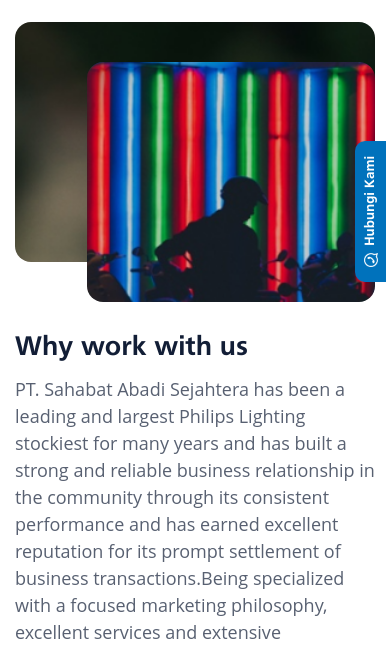
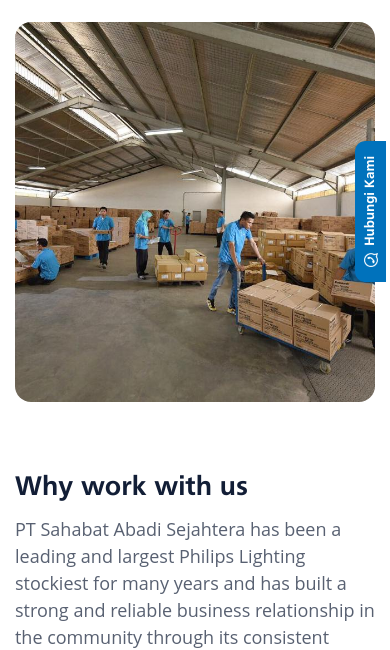
Before and after one commit to luthfimunadzar/sass-web, a website: page career.html in a window 390 px wide. Shown: the part 184-834 px from the top of the page. Drawn offline with Linux system fonts and the light colour scheme.

Commit message:
fix image on about & career

```diff
--- a/career.html
+++ b/career.html
@@ -93,14 +93,13 @@
 			<div class="container">
 				<div class="row align-items-center">
 					<div class="col-md-5">
-						<div class="image-wrap">
-							<div class="image top" style="background-image: url('assets/images/news1.png');"></div>
-							<div class="image bot" style="background-image: url('assets/images/news2.png');"></div>
+						<div class="image-wrap career">
+							<div class="image top" style="background-image: url('assets/images/gudang.jpeg');"></div>
 						</div>
 					</div>
 					<div class="col-md-7">
 						<h4>Why work with us</h4>
-						<p>PT. Sahabat Abadi Sejahtera has been a leading and largest Philips Lighting stockiest for many years and has built a strong and reliable business relationship in the community through its consistent performance and has earned excellent reputation for its prompt settlement of business transactions.Being specialized with a focused marketing philosophy, excellent services and extensive distribution network in the region, PT. Sahabat Abadi Sejahtera is definitely the right business partner for Philips Lighting.</p>
+						<p>PT Sahabat Abadi Sejahtera has been a leading and largest Philips Lighting stockiest for many years and has built a strong and reliable business relationship in the community through its consistent performance and has earned excellent reputation for its prompt settlement of business transactions. Being specialized with a focused marketing philosophy, excellent services and extensive distribution network in the region, PT Sahabat Abadi Sejahtera is definitely the right business partner for Philips Lighting.</p>
 					</div>
 				</div>
 			</div>
--- a/sass/components/_component.scss
+++ b/sass/components/_component.scss
@@ -179,17 +179,23 @@
   }
   .image-wrap {
     position: relative;
-    height: 380px;
+    height: 320px;
+    &.career{
+      height: 380px;
+      .image{
+        height: 380px;
+      }
+    }
     @media screen and (max-width: 991px) {
-      height: 323px;
+      height: 320px;
     }
     @media screen and (max-width: 767px) {
       height: auto;
       margin-bottom: 70px;
     }
     .image {
-      width: 307px;
-      height: 307px;
+      width: 100%;
+      height: 320px;
       border-radius: 16px;
       background-position: center center;
       background-size: cover;
@@ -217,7 +223,7 @@
     }
   }
   h4 {
-    font-size: 38px;
+    font-size: 30px;
     font-family: $b;
     margin-bottom: 15px;
     color: $main;
```
Also changed, not shown: about-us.html (+5 -6 lines), assets/css/app.css, assets/images/gudang.jpeg (added), assets/images/kantor.jpeg (added).
